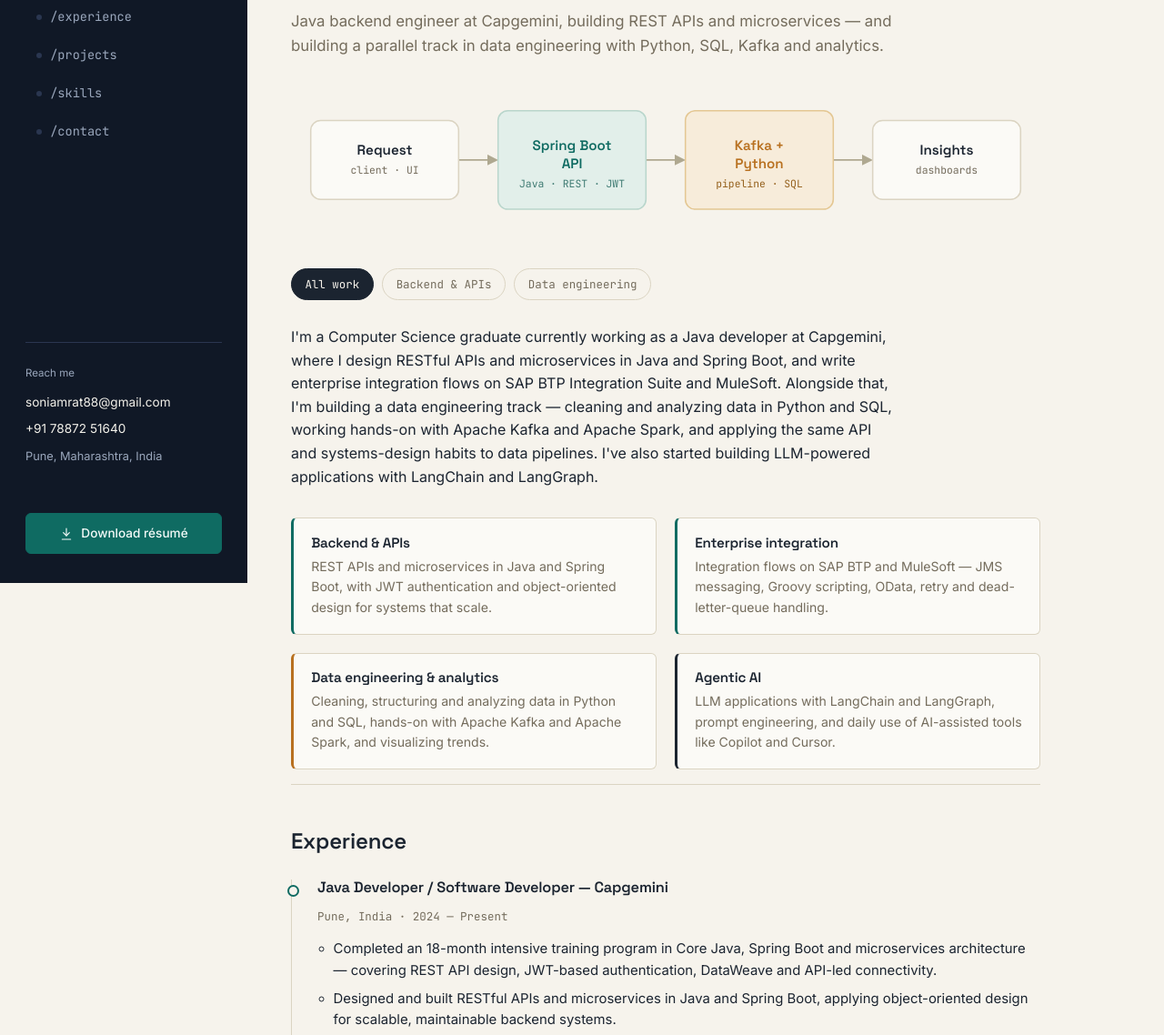
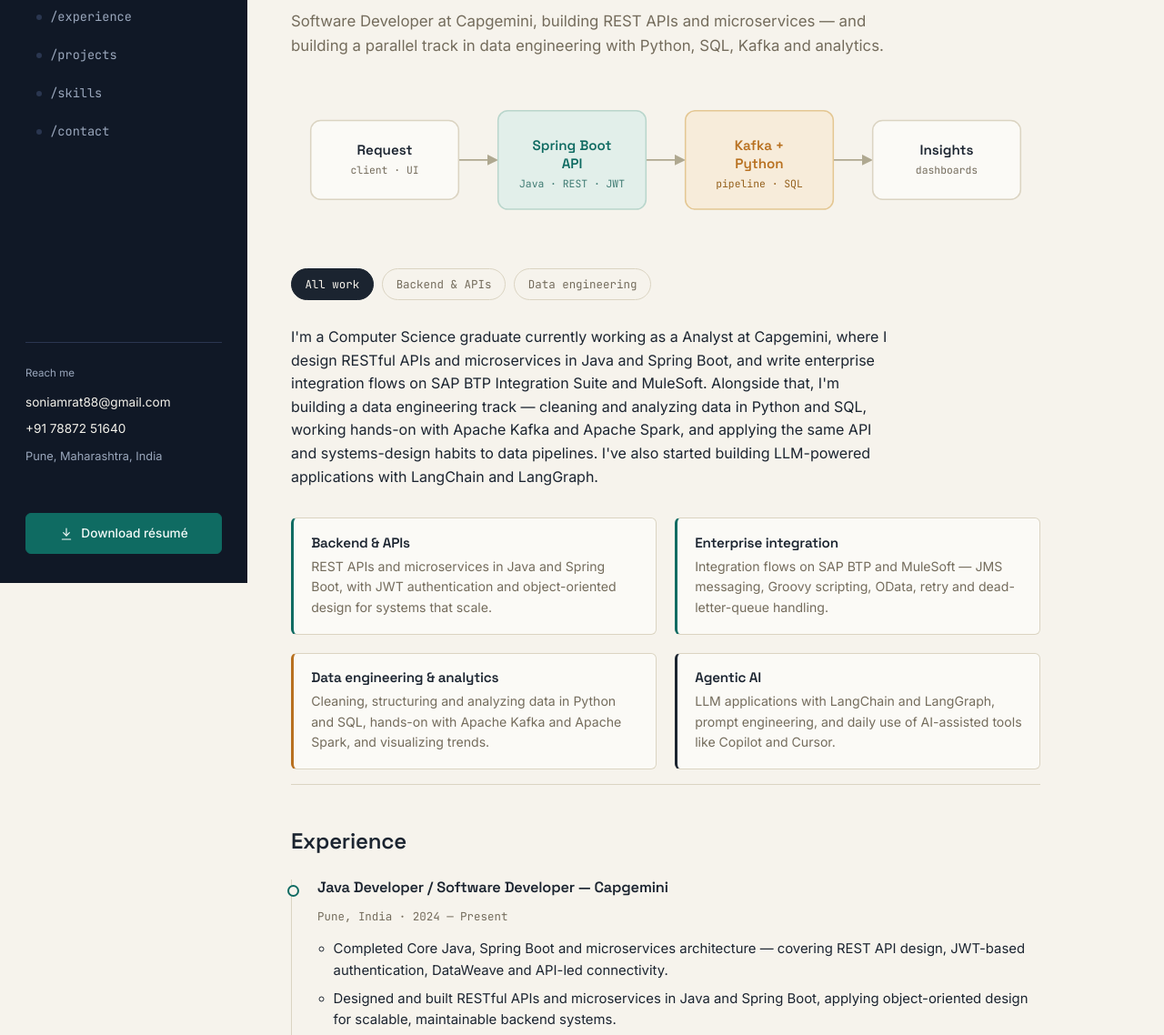
Before and after one commit to Amritsoni/Portfolio-Amrit-Soni, a plain HTML site: page index.html in a window 1280 px wide. Shown: the part 159-1297 px from the top of the page at 91% size. Drawn offline with Linux system fonts and the light colour scheme.

Commit message:
Change job title from 'Java Backend Engineer' to 'Analyst'
Updated job titles and descriptions for clarity.

```diff
--- a/index.html
+++ b/index.html
@@ -3,7 +3,7 @@
 <head>
 <meta charset="UTF-8">
 <meta name="viewport" content="width=device-width, initial-scale=1.0">
-<title>Amrit Soni — Java Backend Engineer & Data Engineer</title>
+<title>Amrit Soni — Backend Engineer & Data Engineer</title>
 <meta name="description" content="Amrit Soni — Java backend engineer at Capgemini building REST APIs and microservices, with hands-on data engineering in Python, SQL and Kafka.">
 <link rel="preconnect" href="https://fonts.googleapis.com">
 <link rel="preconnect" href="https://fonts.gstatic.com" crossorigin>
@@ -352,7 +352,7 @@
     <!-- ABOUT -->
     <section id="about" class="panel about">
       <h1>Amrit Soni</h1>
-      <p class="role-line">Java backend engineer at Capgemini, building REST APIs and microservices — and building a parallel track in data engineering with Python, SQL, Kafka and analytics.</p>
+      <p class="role-line"> Software Developer at Capgemini, building REST APIs and microservices — and building a parallel track in data engineering with Python, SQL, Kafka and analytics.</p>
 
       <div class="diagram" aria-hidden="false">
         <svg viewBox="0 0 760 140" role="img" aria-label="Diagram showing a client request flowing through a Spring Boot API, into a Kafka and Python data pipeline, producing insights">
@@ -391,7 +391,7 @@
         <button class="track-btn" data-set-track="data">Data engineering</button>
       </div>
 
-      <p class="summary">I'm a Computer Science graduate currently working as a Java developer at Capgemini, where I design RESTful APIs and microservices in Java and Spring Boot, and write enterprise integration flows on SAP BTP Integration Suite and MuleSoft. Alongside that, I'm building a data engineering track — cleaning and analyzing data in Python and SQL, working hands-on with Apache Kafka and Apache Spark, and applying the same API and systems-design habits to data pipelines. I've also started building LLM-powered applications with LangChain and LangGraph.</p>
+      <p class="summary">I'm a Computer Science graduate currently working as a Analyst at Capgemini, where I design RESTful APIs and microservices in Java and Spring Boot, and write enterprise integration flows on SAP BTP Integration Suite and MuleSoft. Alongside that, I'm building a data engineering track — cleaning and analyzing data in Python and SQL, working hands-on with Apache Kafka and Apache Spark, and applying the same API and systems-design habits to data pipelines. I've also started building LLM-powered applications with LangChain and LangGraph.</p>
 
       <div class="capabilities">
         <div class="capability" data-track-item="backend">
@@ -422,7 +422,7 @@
           <h4>Java Developer / Software Developer — Capgemini</h4>
           <p class="timeline-meta">Pune, India · 2024 — Present</p>
           <ul>
-            <li>Completed an 18-month intensive training program in Core Java, Spring Boot and microservices architecture — covering REST API design, JWT-based authentication, DataWeave and API-led connectivity.</li>
+            <li>Completed Core Java, Spring Boot and microservices architecture — covering REST API design, JWT-based authentication, DataWeave and API-led connectivity.</li>
             <li>Designed and built RESTful APIs and microservices in Java and Spring Boot, applying object-oriented design for scalable, maintainable backend systems.</li>
             <li>Built production-ready Node.js microservices for enterprise clients, using the same REST API and microservices patterns as the Java/Spring Boot work.</li>
             <li>Developed integration flows on SAP BTP Integration Suite, including JMS messaging, Groovy scripting and exception handling.</li>
```
